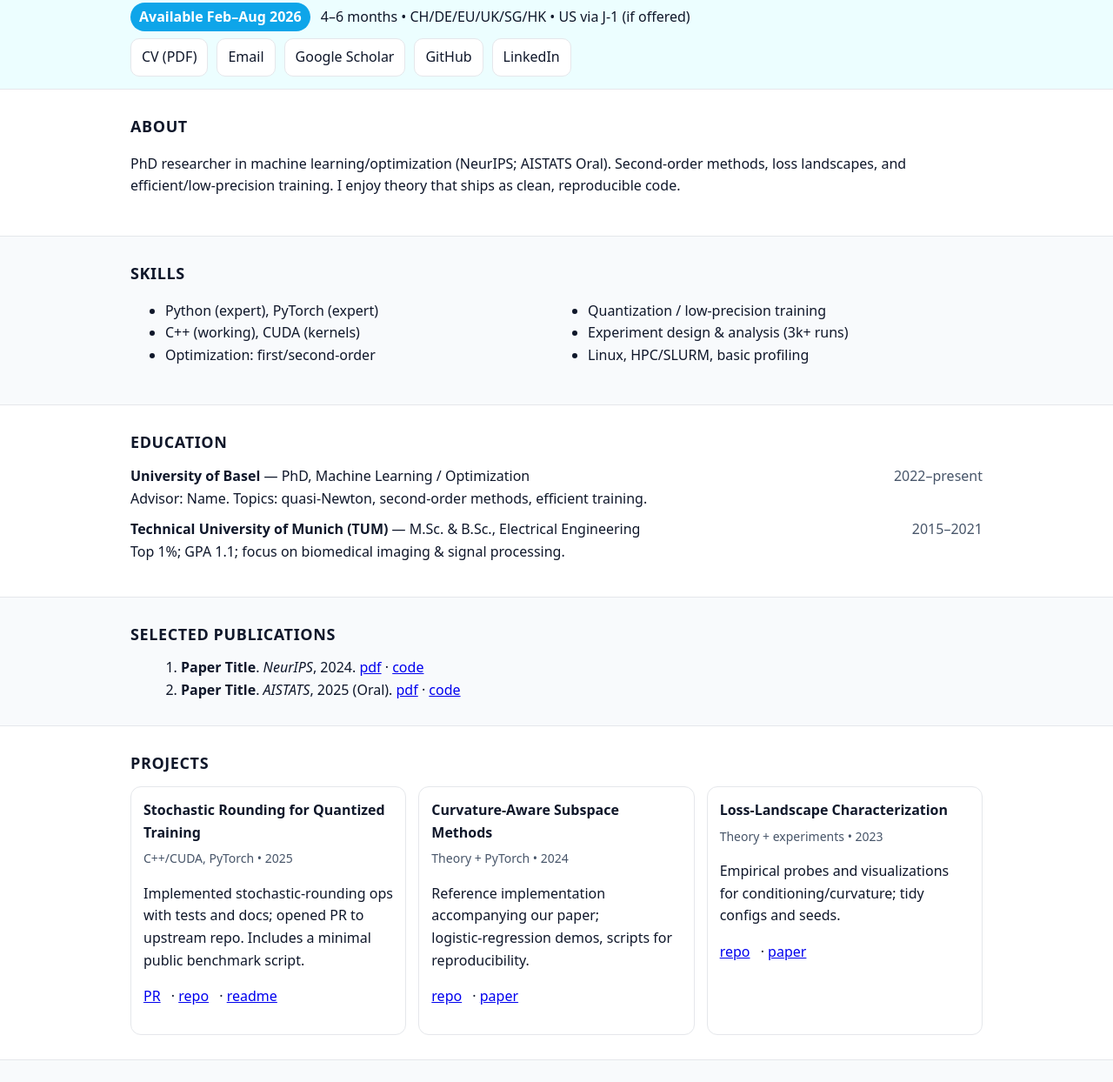
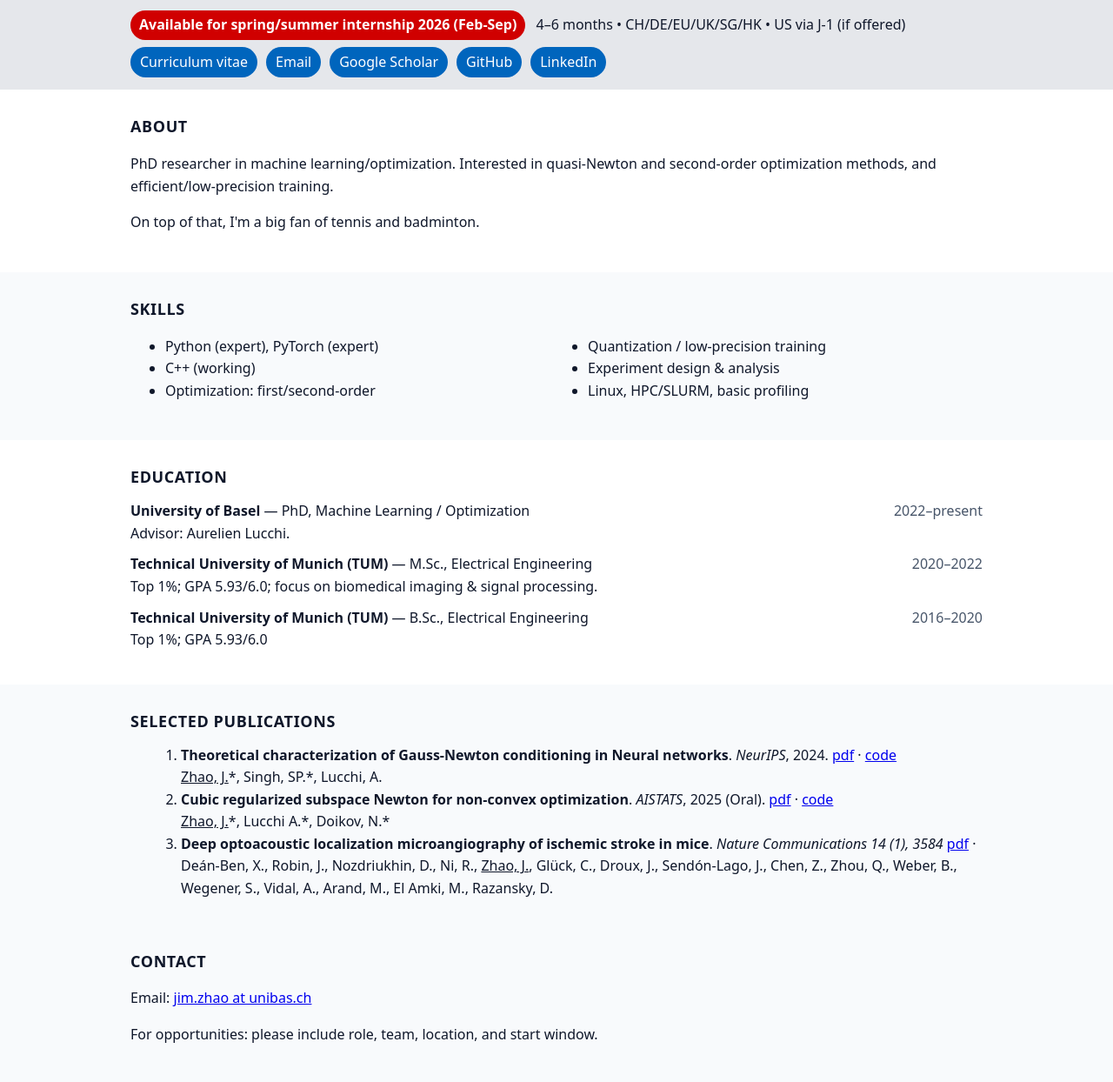
Before and after one commit to jydzhao/jydzhao.github.io, a plain HTML site: page index.html in a window 1280 px wide. Shown: the part 98-1342 px from the top of the page at 87% size. Drawn offline with Linux system fonts and the light colour scheme.

Commit message:
added CV and profil pic and updated layout

```diff
--- a/index.html
+++ b/index.html
@@ -3,23 +3,26 @@
 <head>
   <meta charset="utf-8">
   <meta name="viewport" content="width=device-width, initial-scale=1">
-  <title>Your Name — ML/Optimization</title>
-  <meta name="description" content="PhD researcher in ML/optimization. Second-order methods, loss landscapes, efficient/low-precision training.">
+  <title>Personal webpage - Jim Zhao</title>
+  <meta name="description" content="PhD researcher in ML/optimization. Second-order optimization methods, loss landscapes, efficient/low-precision training.">
   <link rel="stylesheet" href="styles.css">
 </head>
 <body>
   <header class="site-header">
     <div class="wrap">
       <div class="brand">
-        <div class="name">Your Name</div>
-        <div class="tag">PhD — Machine Learning & Optimization</div>
+        <img class="avatar" src="img/me.jpg" alt="me">
+        <div class="brand-text">
+          <div class="name">Jim Zhao</div>
+          <div class="tag">PhD — Machine Learning & Optimization</div>
+        </div>
       </div>
       <nav class="topnav">
         <a href="#about">About</a>
         <a href="#skills">Skills</a>
         <a href="#education">Education</a>
         <a href="#publications">Publications</a>
-        <a href="#projects">Projects</a>
+        <!-- <a href="#projects">Projects</a> -->
         <a href="#contact">Contact</a>
       </nav>
     </div>
@@ -28,13 +31,13 @@
   <main>
     <section class="banner">
       <div class="wrap">
-        <div class="availability"><span class="badge">Available Feb–Aug 2026</span> 4–6 months • CH/DE/EU/UK/SG/HK • US via J‑1 (if offered)</div>
+        <div class="availability"><span class="badge">Available for spring/summer internship 2026 (Feb-Sep) </span> 4–6 months • CH/DE/EU/UK/SG/HK • US via J‑1 (if offered)</div>
         <div class="btns">
-          <a class="btn" href="cv.pdf" target="_blank" rel="noopener">CV (PDF)</a>
-          <a class="btn" href="mailto:you@unibas.ch">Email</a>
-          <a class="btn" href="https://scholar.google.com/citations?user=YOURID" target="_blank" rel="noopener">Google Scholar</a>
-          <a class="btn" href="https://github.com/YOURUSER" target="_blank" rel="noopener">GitHub</a>
-          <a class="btn" href="https://www.linkedin.com/in/YOURUSER/" target="_blank" rel="noopener">LinkedIn</a>
+          <a class="btn" href="cv.pdf" target="_blank" rel="noopener">Curriculum vitae</a>
+          <a class="btn" href="mailto:jim.zhao@unibas.ch">Email</a>
+          <a class="btn" href="https://scholar.google.com/citations?user=GAxXyUUAAAAJ&hl" target="_blank" rel="noopener">Google Scholar</a>
+          <a class="btn" href="https://github.com/jydzhao" target="_blank" rel="noopener">GitHub</a>
+          <a class="btn" href="www.linkedin.com/in/jim-z-13743614b" target="_blank" rel="noopener">LinkedIn</a>
         </div>
       </div>
     </section>
@@ -42,7 +45,8 @@
     <section id="about" class="section">
       <div class="wrap">
         <h2>About</h2>
-        <p>PhD researcher in machine learning/optimization (NeurIPS; AISTATS Oral). Second‑order methods, loss landscapes, and efficient/low‑precision training. I enjoy theory that ships as clean, reproducible code.</p>
+        <p>PhD researcher in machine learning/optimization. Interested in quasi-Newton and second‑order optimization methods, and efficient/low‑precision training. </p>
+        <p> On top of that, I'm a big fan of tennis and badminton.</p>
       </div>
     </section>
 
@@ -51,10 +55,10 @@
         <h2>Skills</h2>
         <ul class="twocol">
           <li>Python (expert), PyTorch (expert)</li>
-          <li>C++ (working), CUDA (kernels)</li>
+          <li>C++ (working)</li>
           <li>Optimization: first/second‑order</li>
           <li>Quantization / low‑precision training</li>
-          <li>Experiment design & analysis (3k+ runs)</li>
+          <li>Experiment design & analysis</li>
           <li>Linux, HPC/SLURM, basic profiling</li>
         </ul>
       </div>
@@ -68,14 +72,21 @@
             <div class="item-title"><strong>University of Basel</strong> — PhD, Machine Learning / Optimization</div>
             <div class="item-meta">2022–present</div>
           </div>
-          <div class="item-body">Advisor: Name. Topics: quasi‑Newton, second‑order methods, efficient training.</div>
+          <div class="item-body">Advisor: Aurelien Lucchi.</div>
         </div>
         <div class="item">
           <div class="item-head">
-            <div class="item-title"><strong>Technical University of Munich (TUM)</strong> — M.Sc. & B.Sc., Electrical Engineering</div>
-            <div class="item-meta">2015–2021</div>
+            <div class="item-title"><strong>Technical University of Munich (TUM)</strong> — M.Sc., Electrical Engineering</div>
+            <div class="item-meta">2020–2022</div>
           </div>
-          <div class="item-body">Top 1%; GPA 1.1; focus on biomedical imaging & signal processing.</div>
+          <div class="item-body">Top 1%; GPA 5.93/6.0; focus on biomedical imaging & signal processing.</div>
+        </div>
+        <div class="item">
+          <div class="item-head">
+            <div class="item-title"><strong>Technical University of Munich (TUM)</strong> — B.Sc., Electrical Engineering</div>
+            <div class="item-meta">2016–2020</div>
+          </div>
+          <div class="item-body">Top 1%; GPA 5.93/6.0</div>
         </div>
       </div>
     </section>
@@ -84,42 +95,40 @@
       <div class="wrap">
         <h2>Selected Publications</h2>
         <ol class="pubs">
-          <li><strong>Paper Title</strong>. <em>NeurIPS</em>, 2024. <a href="#">pdf</a> · <a href="#">code</a></li>
-          <li><strong>Paper Title</strong>. <em>AISTATS</em>, 2025 (Oral). <a href="#">pdf</a> · <a href="#">code</a></li>
+          <li><strong>Theoretical characterization of Gauss-Newton conditioning in Neural networks</strong>. <em>NeurIPS</em>, 2024. <a href="https://proceedings.neurips.cc/paper_files/paper/2024/hash/d067d16e3e5fe8fa8a3e62909907659a-Abstract-Conference.html">pdf</a> · <a href="{https://github.com/jydzhao/GN_eigenspectrum">code</a></li>
+          <u>Zhao, J.</u>*, Singh, SP.*, Lucchi, A. <strong></strong>
+          <li><strong>Cubic regularized subspace Newton for non-convex optimization</strong>. <em>AISTATS</em>, 2025 (Oral). <a href="https://arxiv.org/abs/2406.16666">pdf</a> · <a href="https://github.com/jydzhao/cubic_subspace_newton">code</a></li>
+          <u>Zhao, J.</u>*, Lucchi A.*, Doikov, N.*
+          <li><strong>Deep optoacoustic localization microangiography of ischemic stroke in mice</strong>. <em>Nature Communications 14 (1), 3584</em> <a href="https://www.nature.com/articles/s41467-023-39069-1">pdf</a> · </li>
+          Deán-Ben, X., Robin, J., Nozdriukhin, D., Ni, R., <u>Zhao, J.</u>, Glück, C., Droux, J., Sendón-Lago, J., Chen, Z., Zhou, Q., Weber, B., Wegener, S., Vidal, A., Arand, M., El Amki, M., Razansky, D.
         </ol>
       </div>
     </section>
 
-    <section id="projects" class="section">
+    <!-- <section id="projects" class="section">
       <div class="wrap">
         <h2>Projects</h2>
         <div class="cards">
           <article class="card">
-            <h3>Stochastic Rounding for Quantized Training</h3>
-            <div class="meta">C++/CUDA, PyTorch • 2025</div>
-            <p>Implemented stochastic‑rounding ops with tests and docs; opened PR to upstream repo. Includes a minimal public benchmark script.</p>
-            <p class="links"><a href="#">PR</a> · <a href="#">repo</a> · <a href="#">readme</a></p>
-          </article>
-          <article class="card">
-            <h3>Curvature‑Aware Subspace Methods</h3>
+            <h3>Stochastic Cubic Subspace Method</h3>
             <div class="meta">Theory + PyTorch • 2024</div>
             <p>Reference implementation accompanying our paper; logistic‑regression demos, scripts for reproducibility.</p>
             <p class="links"><a href="#">repo</a> · <a href="#">paper</a></p>
           </article>
           <article class="card">
-            <h3>Loss‑Landscape Characterization</h3>
+            <h3>Gauss-Newton conditioning in Neural networks</h3>
             <div class="meta">Theory + experiments • 2023</div>
             <p>Empirical probes and visualizations for conditioning/curvature; tidy configs and seeds.</p>
             <p class="links"><a href="#">repo</a> · <a href="#">paper</a></p>
           </article>
         </div>
       </div>
-    </section>
+    </section> -->
 
     <section id="contact" class="section alt">
       <div class="wrap">
         <h2>Contact</h2>
-        <p>Email: <a href="mailto:you@unibas.ch">you@unibas.ch</a></p>
+        <p>Email: <a href="mailto:jim.zhao@unibas.ch">jim.zhao at unibas.ch</a></p>
         <p>For opportunities: please include role, team, location, and start window.</p>
       </div>
     </section>
@@ -127,7 +136,7 @@
 
   <footer class="site-footer">
     <div class="wrap">
-      © <span id="y"></span> Your Name — no cookies, no tracking.
+      © <span id="y"></span> Jim Zhao — no cookies, no tracking.
     </div>
   </footer>
 
--- a/styles.css
+++ b/styles.css
@@ -1,19 +1,91 @@
 /* Minimal, clean CSS for static GitHub Pages */
-:root{--bg:#fff;--fg:#0f172a;--muted:#475569;--line:#e5e7eb;--card:#f8fafc;--chip:#ecfeff;--brand:#0ea5e9}
+.avatar{width:64px;height:64px;border-radius:50%;object-fit:cover;border:2px solid #fff;box-shadow:0 1px 3px rgba(0,0,0,.08)}
+:root{
+    --brand:#D00000;       /* primary */
+    --brand-700:#0369a1;   /* gradient end */
+    --brand-soft:#e0f2fe;  /* soft banner background */
+    --btn-bg: #0065bd;        /* base color */
+    --btn-bg-hover: #0065bd;  /* hover color */
+    --btn-text: #ffffff;      /* text color */
+    --btn-shadow: 0 2px 4px rgba(2,132,199,.25);
+    --header-h: 72px;
+    --bg:#fff;
+    --fg:#0f172a;
+    --muted:#475569;
+    /* --line:#e5e7eb; */
+    --card:#f8fafc;
+    --chip:#e5e7eb;
+  }
+
+/* :target { scroll-margin-top: calc(var(--header-h) + 12px); } */
 html,body{margin:0;background:var(--bg);color:var(--fg);font:16px/1.6 system-ui,-apple-system,Segoe UI,Roboto,Ubuntu,"Helvetica Neue",Arial,"Noto Sans",sans-serif}
 .wrap{max-width:980px;margin:0 auto;padding:0 20px}
 .site-header{border-bottom:1px solid var(--line);background:#fff;position:sticky;top:0;z-index:10}
 .site-header .wrap{display:flex;align-items:center;justify-content:space-between;gap:12px;padding:14px 20px}
-.brand .name{font-size:22px;font-weight:700}
-.brand .tag{color:var(--muted);font-size:14px}
+.brand{display:flex;align-items:center;gap:12px}
 .topnav a{text-decoration:none;color:var(--muted);margin-left:12px}
 .topnav a:hover{color:var(--fg)}
 .banner{background:var(--chip);border-bottom:1px solid var(--line)}
 .banner .wrap{padding:14px 20px}
 .badge{display:inline-block;background:var(--brand);color:#fff;padding:4px 10px;border-radius:999px;font-weight:700;margin-right:8px}
-.btns{display:flex;flex-wrap:wrap;gap:10px;margin-top:8px}
+/* .btns{display:flex;flex-wrap:wrap;gap:10px;margin-top:8px}
 .btn{display:inline-flex;align-items:center;gap:8px;padding:8px 12px;border-radius:10px;border:1px solid var(--line);text-decoration:none;color:var(--fg);background:#fff}
-.btn:hover{border-color:var(--brand)}
+.btn:hover{border-color:var(--brand)} */
+.btns{
+    display:flex;
+    flex-wrap:wrap;
+    gap:10px;
+    margin-top:8px;
+  }
+
+  /* Make sure anchors with class="btn" get styled even if a theme overrides links */
+  a.btn{
+    display:inline-flex;
+    align-items:center;
+    gap:8px;
+    padding:4px 10px;
+    border-radius:999px;                 /* make rounder? use 999px */
+    text-decoration:none;
+    background: var(--btn-bg);
+    color: var(--btn-text);
+    border:1px solid transparent;
+    transition:
+      transform .04s ease,
+      box-shadow .2s ease,
+      background-color .2s ease,
+      border-color .2s ease;
+  }
+
+  a.btn:hover,
+  a.btn:focus-visible{
+    background: var(--btn-bg-hover);
+    transform: translateY(-1px);
+    box-shadow: 0 5px 10px rgba(2,132,199,.30);
+    outline: none;
+  }
+
+
+
+  /* Optional: outline (secondary) button */
+  a.btn--outline{
+    background:#fff;
+    color: var(--btn-bg);
+    border-color: var(--btn-bg);
+    box-shadow: none;
+  }
+  a.btn--outline:hover,
+  a.btn--outline:focus-visible{
+    background: var(--btn-bg);
+    color:#fff;
+  }
+
+  /* Respect reduced motion preferences */
+  @media (prefers-reduced-motion: reduce){
+    a.btn{ transition: none; }
+    a.btn:hover, a.btn:focus-visible{ transform:none; }
+  }
+
+
 .section{padding:28px 0;border-bottom:1px solid var(--line)}
 .section.alt{background:var(--card)}
 h2{margin:0 0 12px 0;font-size:18px;text-transform:uppercase;letter-spacing:.6px}
```
Also changed, not shown: img/me.jpg (added), 1 other file.
